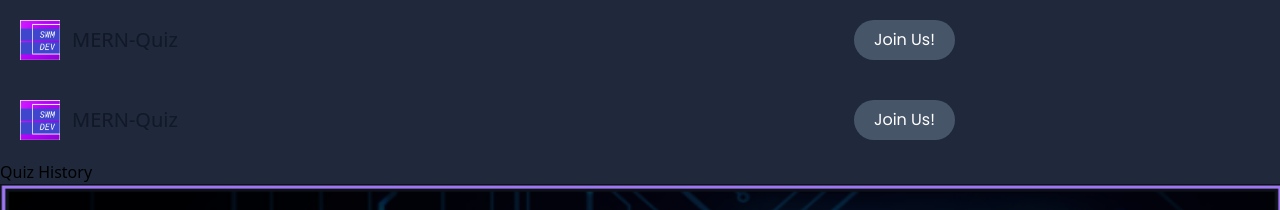
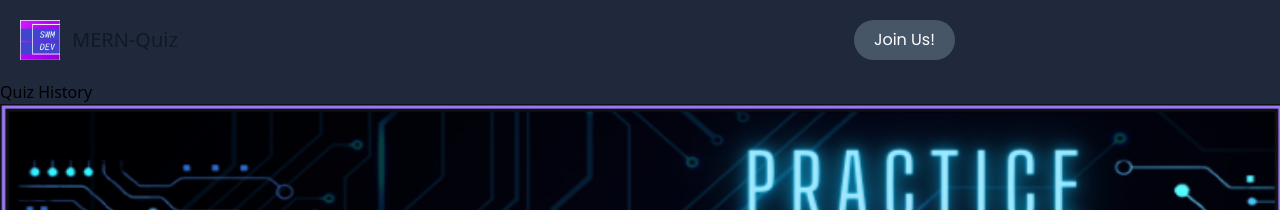
Before and after one commit to maykaltenev/swm-final-project, a React (Create React App) app in the folder client/: page / in a window 1280 px wide. Shown: the top 210 px of the page. Built offline with nearby package versions, Linux system fonts and the light colour scheme.

Commit message:
cleaned the header

```diff
--- a/client/src/App.jsx
+++ b/client/src/App.jsx
@@ -17,7 +17,6 @@ import Home from "./components/Home/Home";
 import QuizHistory from "./components/QuizHistory/QuizHistory";
 import Header from "./components/Header/Header";
 import UserProfile from "./components/UserProfile/UserProfile";
-import useLocalStorage from "use-local-storage";
 
 function App() {
   const { currentQuestion, setCurrentQuestion } = useContext(UserContext);
--- a/client/src/components/Home/Home.jsx
+++ b/client/src/components/Home/Home.jsx
@@ -1,14 +1,12 @@
 import React from "react";
 import { Link } from "react-router-dom";
-import Header from "../Header/Header";
+
 import Banner from "../Banner/Banner";
 import HomepageContent from "../HomepageContent/HomepageContent";
 
 function Home() {
-
   return (
     <div>
-      <Header />
       <Link to={"/quizhistory"}>Quiz History</Link>
       <div>
         <Banner />
```
